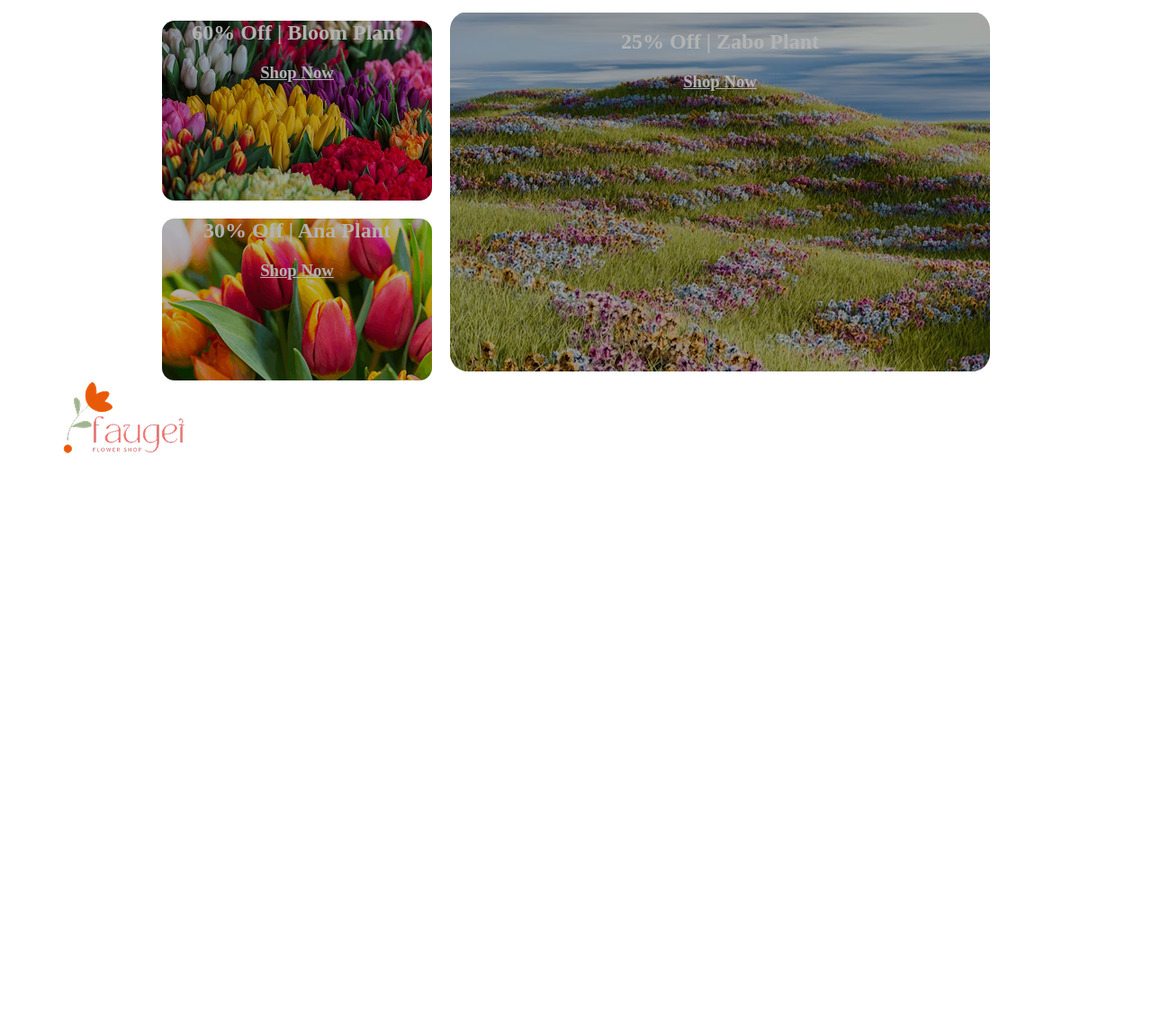
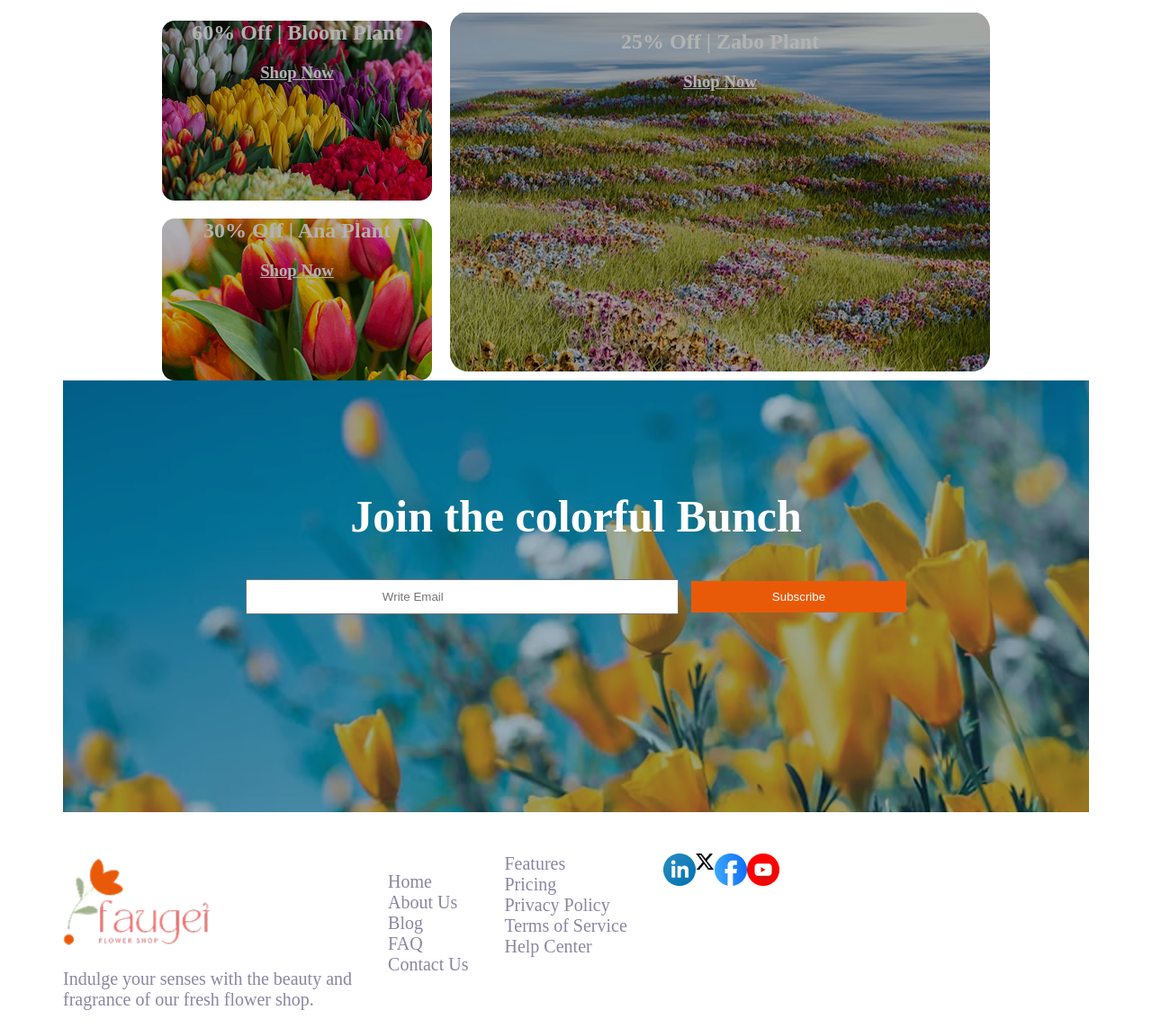
Before and after one commit to omairabi/my-assignment2, a plain HTML site: page index.html in a window 1280 px wide. Shown: the part 2931-4074 px from the top of the page at 90% size. Before the commit the page ends 3441 px from the top, so only its background shows below. Drawn offline with Linux system fonts and the light colour scheme.

Commit message:
added footer section

```diff
--- a/index.html
+++ b/index.html
@@ -144,6 +144,7 @@
               <p class=" section-description light-grey">Indulge your senses with the beauty and fragrance of our fresh flower shop. From <br> classic roses to exotic blooms, we offer a wide variety of fresh.</p>
             </div>
           </section>
+          <!-- box model -->
           <section class="box-model">
             <div class="image-options">
               <div class="images">
@@ -162,15 +163,51 @@
             </div>
             </div>
           </section>
-
-
-
-
-        </main>
+          <section class="long-img-about">
+            <div class="long-img">
+              <h1 class="h1-title">Join the colorful Bunch</h1>
+              <div class="gap">
+                <input class="input" type="email" name="" id="" placeholder="Write Email">
+                <button class="btn">Subscribe</button>
+              </div>
+            </div>
+          </section>
+    </main>
     <footer>
-      <div> <img src="assets/logo.png" alt=""></div>
-
-    </footer>
-
+      <div class="main-div">
+         <div class="log-img">
+           <img height="100px" src="assets/logo.png" alt="">
+           <p class="log-p light-grey">Indulge your senses with the beauty and <br> fragrance of our fresh flower shop. </p>
+         </div>
+         <div class="home">
+            <ul class="list-1 light-grey">
+               <li class="none">Home</li>
+               <li class="none">About Us</li>
+               <li class="none">Blog</li>
+               <li class="none">FAQ</li>
+               <li class="none">Contact Us</li>
+            </ul>
+         </div>
+         <div class="div-2">
+            <div class="feature">
+               <ul class="list-2 light-grey">
+              <li class="none">Features</li>
+              <li class="none">Pricing</li>
+              <li class="none">Privacy Policy</li>
+              <li class="none">Terms of Service</li>
+              <li class="none">Help Center</li>
+               </ul>
+            </div>
+          </div>
+        <div class="logos">
+            <ul class="list-3">
+               <li class="none"><img src="assets/icon-linkedin.png" alt=""></li>
+               <li class="none"><img src="assets/icon-twitter.png" alt=""></li>
+               <li class="none"><img src="assets/icon-facebook.png" alt=""></li>
+               <li class="none"><img src="assets/icon-youtube.png" alt=""></li>
+            </ul>
+        </div>
+      </div>
+      </footer>
 </body>
-</html>
+</html
--- a/styles/styles.css
+++ b/styles/styles.css
@@ -115,7 +115,7 @@ body{
   .plant-lover-title{
     display:flex;
 
-    /* border: 2px solid purple; */
+
     gap: 50px;
     margin-top: 200px;
   }
@@ -174,7 +174,67 @@ body{
         justify-content: center;
         justify-items: center;
     }
+    /* long-image styles */
+      .long-img{
+        background-image: url(../assets/news-letter-bg.png);
+        height: 400px;
+        max-width: 1440px;
+        justify-content: center;
+        text-align: center;
+        padding-top: 80px;
+      }
+      .h1-title{
+       font-size:50px;
+       color: white;
+      }
+      .input{
+        padding: 10px 150px 10px;
+        margin-right: 10px;
+      }
+      .gap{
+        justify-content: center;
+        align-items: center;
+        text-align: center;
+      }
+      .btn{
+        background-color: #E95A08;
+        color: white;
+        padding: 10px 90px 10px;
+        border: 0px;
+        margin: 0;
 
+      }
+      .log-img{
+        margin-top: 50px;
+      }
+      .log-p{
+        font-size: 20px;
+      }
+      .home, .div-2, .logos{
+        margin-top: 30px;
+
+      }
+      .list-1{
+        padding-top: 20px;
+      }
+      .none{
+        list-style: none;
+        font-size: 20px;
+
+      }
+      .main-div{
+        display: flex;
+        margin: auto;
+      }
+      .div-2{
+        display: flex;
+      }
+      .list-3{
+        display: flex;
+      }
+      .logos{
+        padding-right: 30px;
+      }
 
 /* responsive section */
 @media screen and (max-width:576px) {
@@ -207,6 +267,19 @@ body{
     .deals{
         padding-top: 0;
     }
+    .image-1, .image-2{
+        width: 300px;
+    }
+    .image-3{
+        width: 300px;
+        height: 250px;
+    }
+    .image-options{
+        flex-direction: column;
+    }
+    .long-img{
+        width: 100%;
+    }
 
 
 }
```
